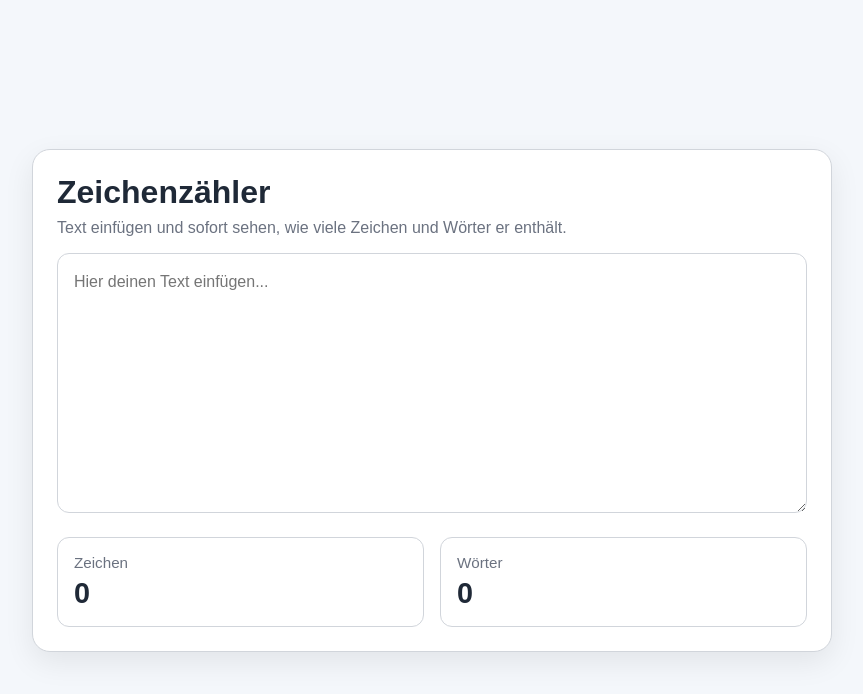
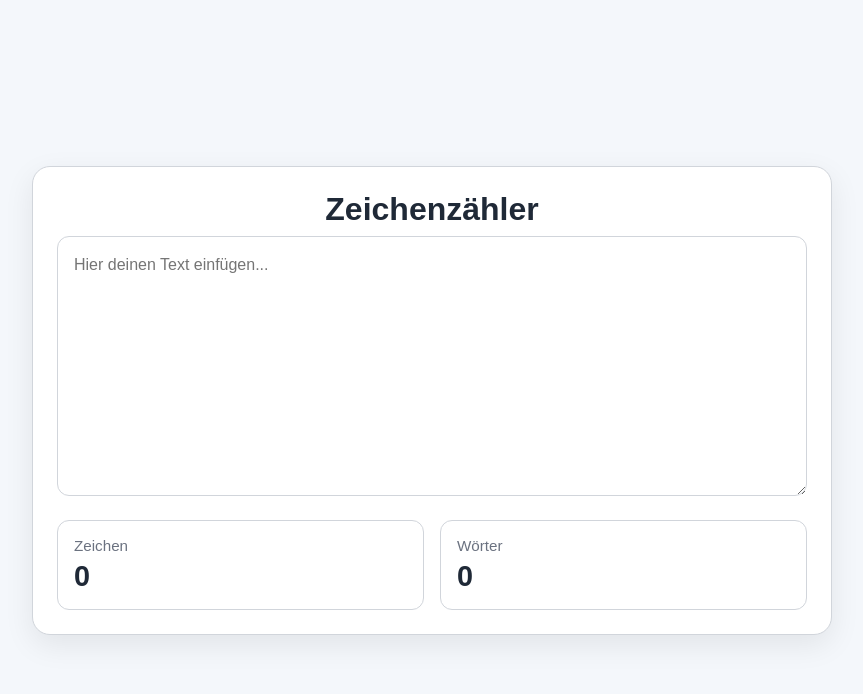
Before and after one commit to lukwelter/zeichenzaehler, a plain HTML site: page index.html in a window 1280 px wide. Shown: the whole page, without its empty margins (208-1071 px from the left). Drawn offline with Linux system fonts and the light colour scheme.

Commit message:
Update index.html

```diff
--- a/index.html
+++ b/index.html
@@ -55,6 +55,7 @@
       margin-top: 0;
       margin-bottom: 8px;
       font-size: 2rem;
+      text-align: center;
     }
 
     p {
@@ -110,7 +111,6 @@
 <body>
   <main class="app">
     <h1>Zeichenzähler</h1>
-    <p>Text einfügen und sofort sehen, wie viele Zeichen und Wörter er enthält.</p>
 
     <textarea id="text" placeholder="Hier deinen Text einfügen..."></textarea>
 
```
